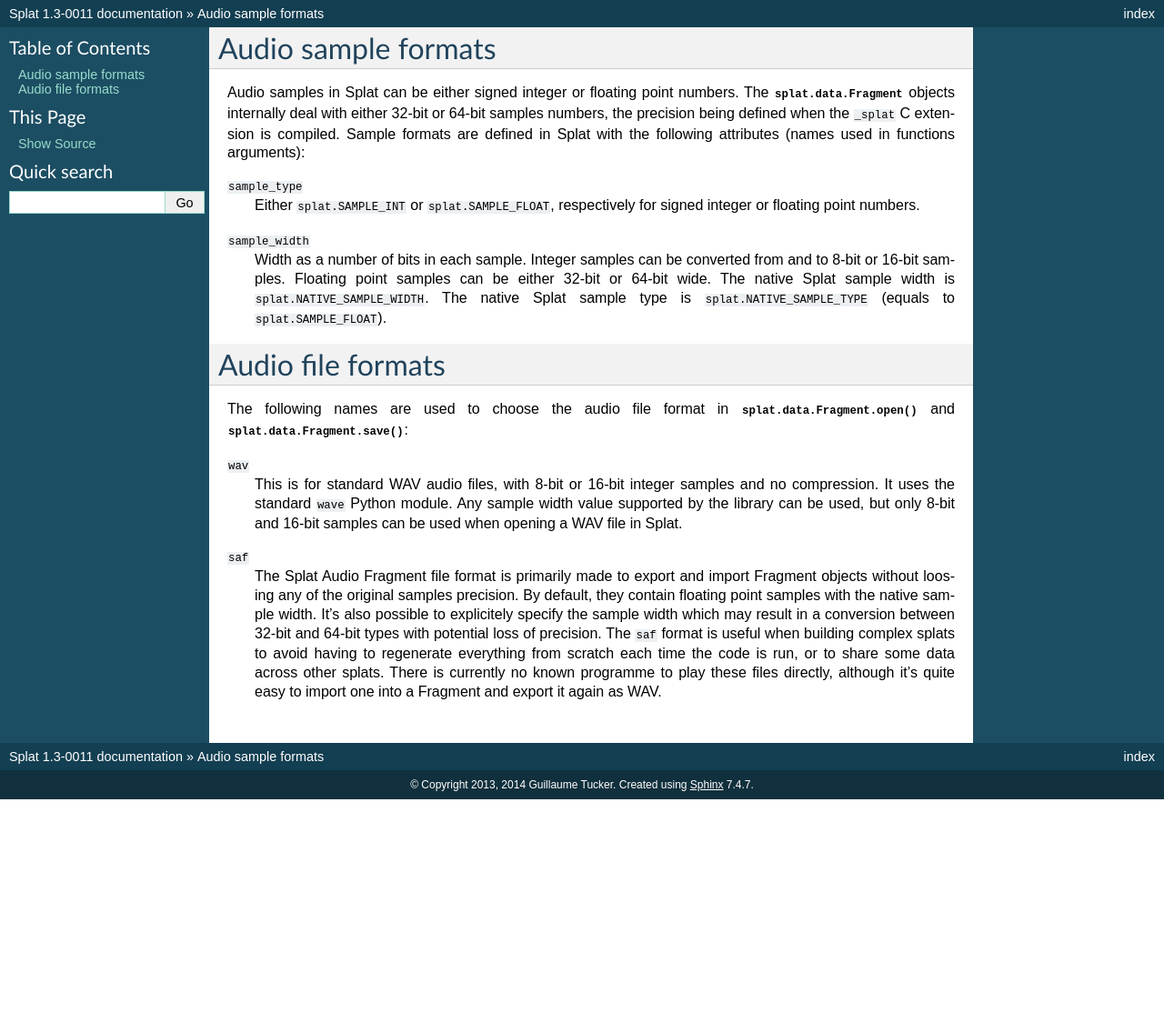
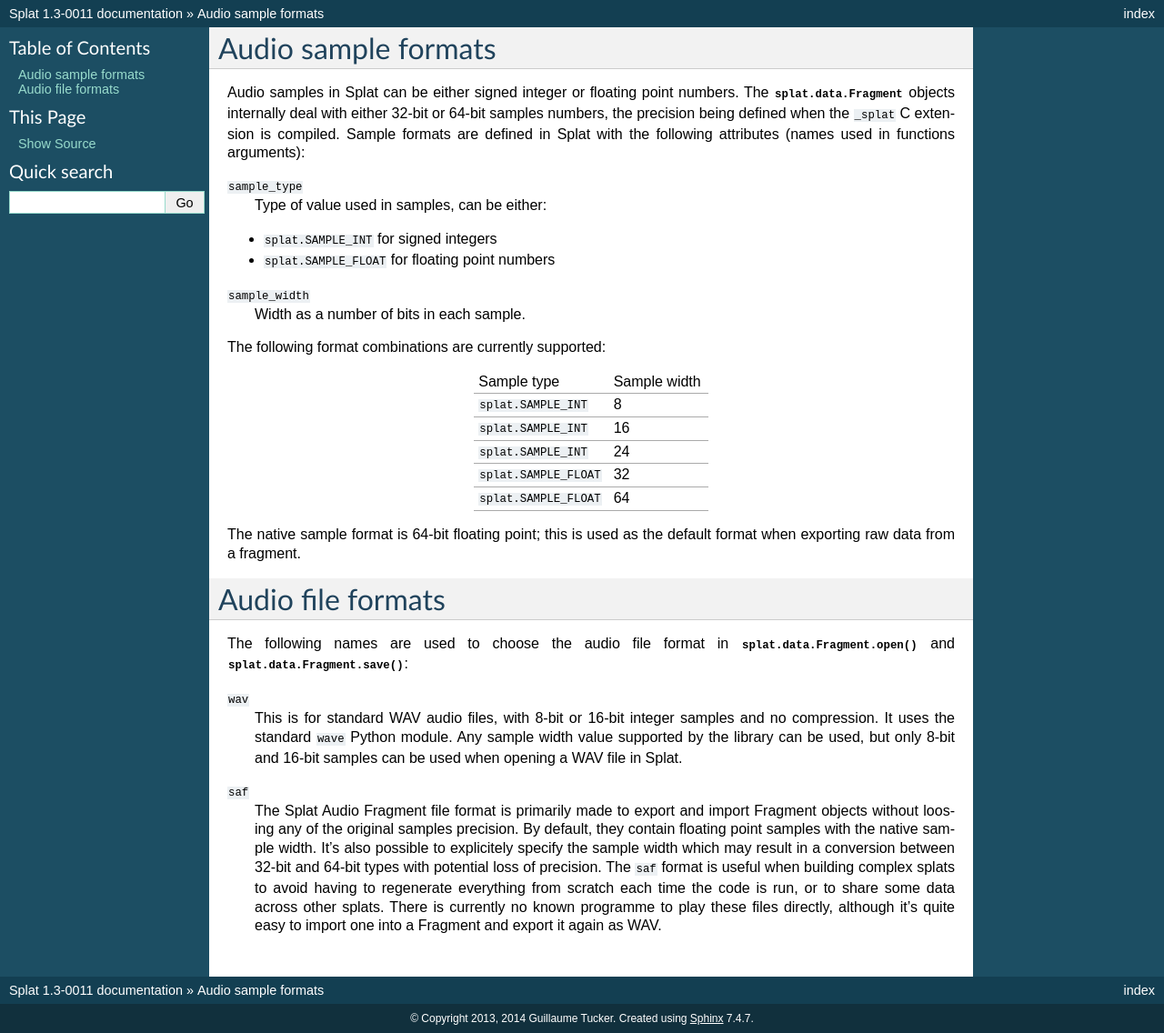
Before and after one commit to verdigris/splat, a Sphinx documentation site: the page built from doc/audio_formats.rst, in a window 1280 px wide. Shown: the whole page at 91% size. Built offline with Sphinx 7.4.7, drawn with Linux system fonts in a browser that asks for light colours; formulas are drawn with MathJax 3; before the commit the page ends 900 px from its top, so only the background shows below that.

Commit message:
doc/audio_formats.rst: improve and add 24-bit integer

```diff
--- a/doc/audio_formats.rst
+++ b/doc/audio_formats.rst
@@ -10,15 +10,33 @@
 attributes (names used in functions arguments):
 
 ``sample_type``
-  Either ``splat.SAMPLE_INT`` or ``splat.SAMPLE_FLOAT``, respectively for
-  signed integer or floating point numbers.
+  Type of value used in samples, can be either:
+
+* ``splat.SAMPLE_INT`` for signed integers
+* ``splat.SAMPLE_FLOAT`` for floating point numbers
 
 ``sample_width``
-  Width as a number of bits in each sample.  Integer samples can be converted
-  from and to 8-bit or 16-bit samples.  Floating point samples can be either
-  32-bit or 64-bit wide.  The native Splat sample width is
-  ``splat.NATIVE_SAMPLE_WIDTH``.  The native Splat sample type is
-  ``splat.NATIVE_SAMPLE_TYPE`` (equals to ``splat.SAMPLE_FLOAT``).
+  Width as a number of bits in each sample.
+
+The following format combinations are currently supported:
+
++------------------------+--------------+
+| Sample type            | Sample width |
++------------------------+--------------+
+| ``splat.SAMPLE_INT``   |            8 |
++------------------------+--------------+
+| ``splat.SAMPLE_INT``   |           16 |
++------------------------+--------------+
+| ``splat.SAMPLE_INT``   |           24 |
++------------------------+--------------+
+| ``splat.SAMPLE_FLOAT`` |           32 |
++------------------------+--------------+
+| ``splat.SAMPLE_FLOAT`` |           64 |
++------------------------+--------------+
+
+The native sample format is 64-bit floating point; this is used as the default
+format when exporting raw data from a fragment.
+
 
 .. _audio_files:
 
```
